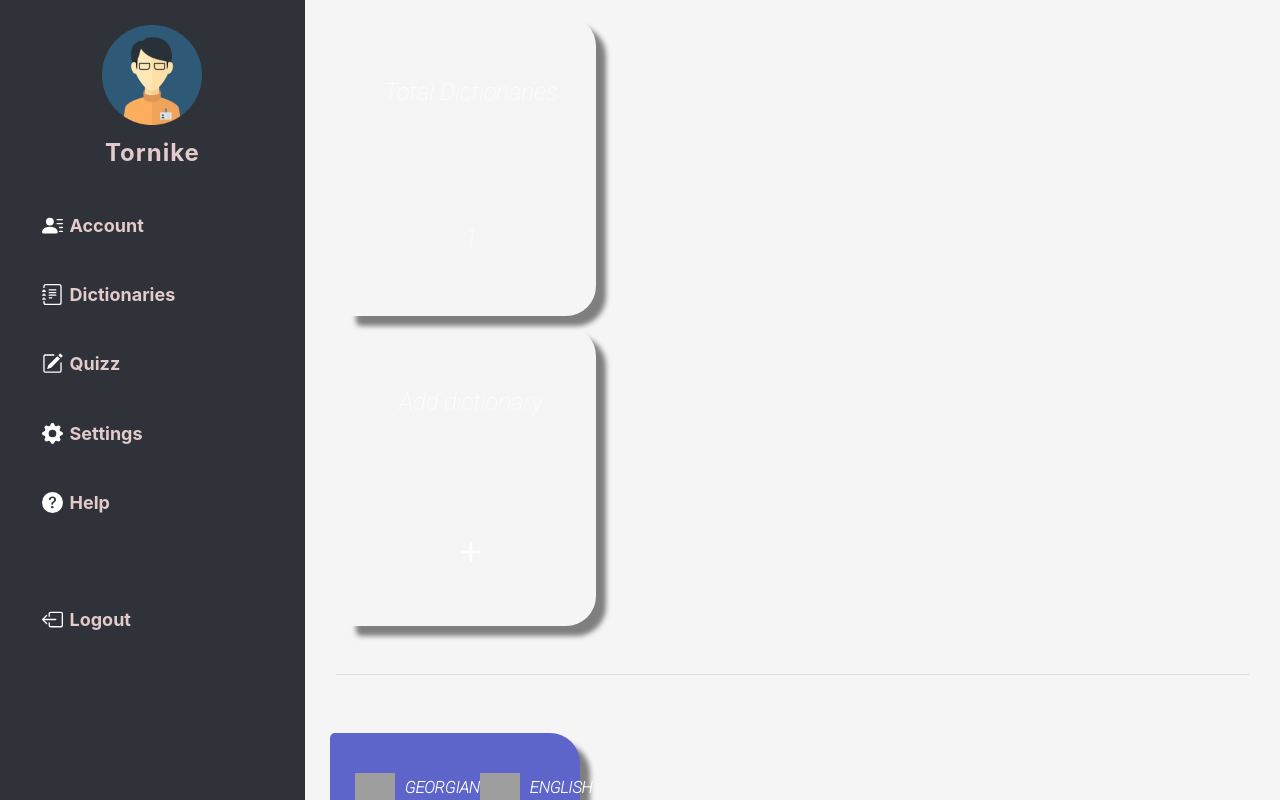
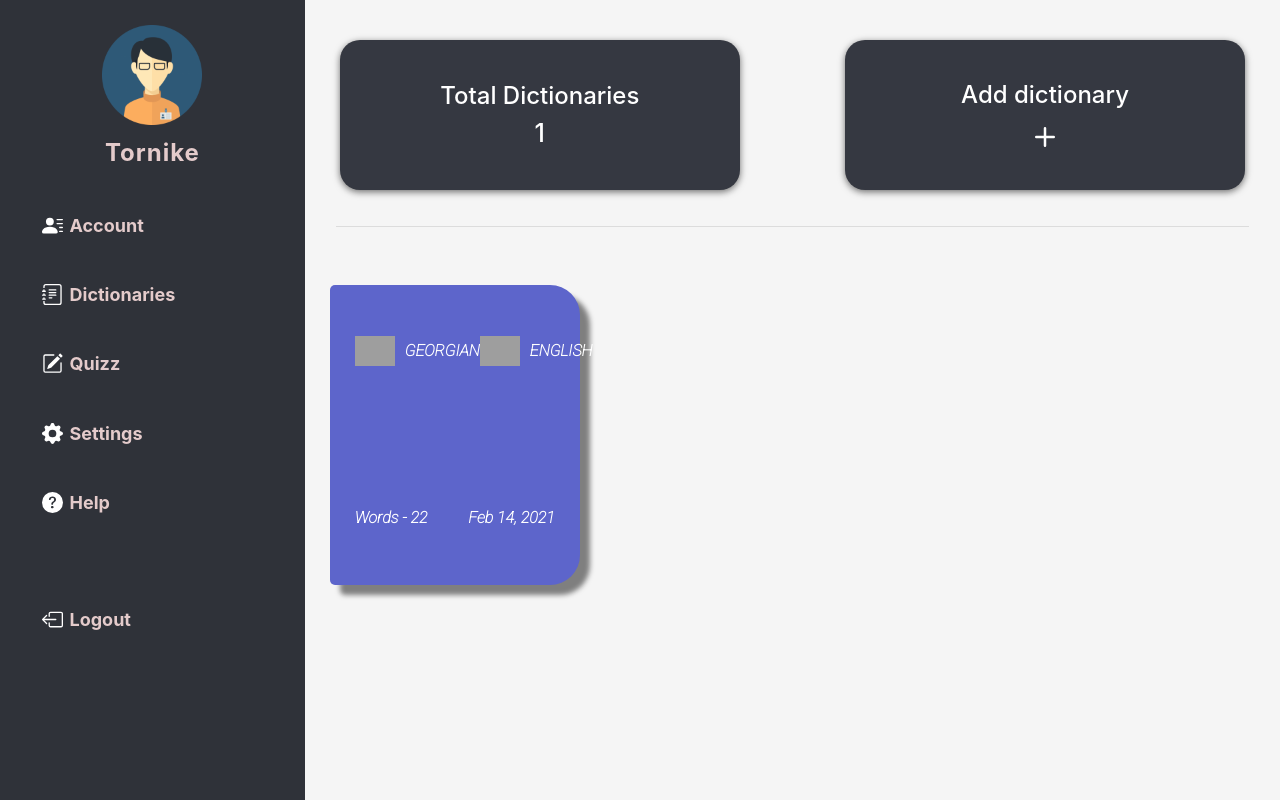
Before and after one commit to berekashvili22/DjangoDictionary, a Django app: page /dictionaries in a window 1280 px wide. Shown: the part 62-862 px from the top of the page. Run offline with Django 3.2, Linux system fonts and the light colour scheme; a user stored in the database is signed in; data comes from the database, SQL or seed files in the repository; grey boxes are pictures that could not be loaded.

Commit message:
update dictionaries ui

```diff
--- a/dictionary_project/dictionary/templates/dictionary/dictionaries.html
+++ b/dictionary_project/dictionary/templates/dictionary/dictionaries.html
@@ -2,13 +2,13 @@
 {% load static %}
 {% block content %}
 <!-- home-right-cont -->
-<div class="container mb-5">
-    <div class="dict-overview m-3">
-        <div class="dict-cont top">
+<div class="container">
+    <div class="overview-cont">
+        <div class="overview">
             <h4 class="pt-2">Total Dictionaries</h4>
             <h4 style="font-size: 25px">{{ dictionaries.count }}</h4>
         </div>
-        <div class="dict-cont top">
+        <div class="overview">
             <h4 class="mt-2">Add dictionary</h4>
             <a href="{% url 'dictionary_form' %}" class="add-dict-btn">
                 <svg xmlns="http://www.w3.org/2000/svg" width="40" height="40" fill="white" id="add-dict-svg" class="bi bi-plus add-dict" viewBox="0 0 16 16">
@@ -22,11 +22,10 @@
     <hr class="m-3">
 </div>
 <div class="container mt-5">
-    <div class="row">
+    <div class="dictionary-list-container">
     {% for dict in dictionaries %}
-    <div class="col-sm mb-5">
-        <a href="{% url 'dictionary' dict.id %}" class=" dict-link">
-            <div class="dict-cont" style="background-color: {{ dict.color }};">
+    <div class="">
+        <a href="{% url 'dictionary' dict.id %}" class="dict-cont" style="background-color: {{ dict.color }};">
             <div class="dict-langs-cont">
                 <div class="dict-lang">
                     <img src="{% static 'dictionary/images/flags/'|add:dict.lang_from|add:'.svg' %}" class="lang-flag" alt="">
@@ -37,10 +36,11 @@
                     <p class="dict-lang-title">{{ dict.lang_to }}</p>
                 </div>
             </div>
+            <div class="dict-details-cont">
                 <div class="dict-details">
                     <p>Words - {{ dict.word_set.all.count }}</p>
                 </div>
-                <div class="dict-view">
+                <div class="dict-details">
                     <p style="color: #fff;">{{ dict.date_created|date:"M d, Y" }}</p>
                 </div>
             </div>
```
Lines whose indentation alone changed are shown as unchanged.
